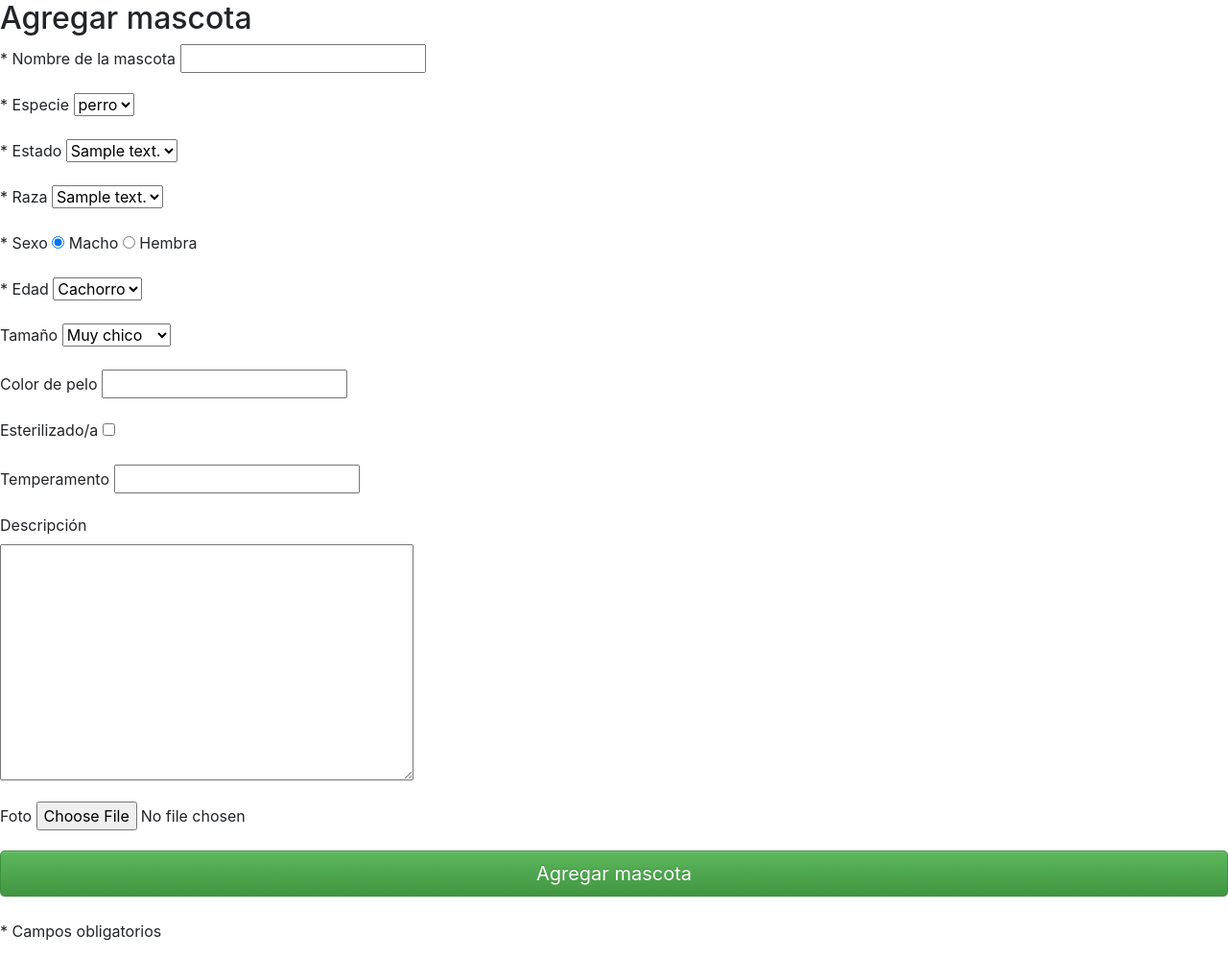
After one commit to m0ns3/adopcion, a CodeIgniter app: page /adopcion/index.php/mascotas/agregar_mascota in a window 1280 px wide. The commit adds this page. Shown: the whole page at 96% size. Run offline with CodeIgniter, Linux system fonts and the light colour scheme; tables that the repository leaves empty or names only in its code hold one stand-in row (values such as "Sample post"); some libraries are stand-ins or nearby versions.

```diff
--- a/application/controllers/mascotas.php
+++ b/application/controllers/mascotas.php
@@ -1,14 +1,130 @@
 <?php if ( ! defined('BASEPATH')) exit('No direct script access allowed');
 
-class Mascotas extends MY_Controller {
-  function __construct() {
-    parent::__construct();
+class Mascotas extends CI_Controller {
 
-  }
+	function __construct() {
+    	parent::__construct();
+    	$this->load->helper('form');
+    	$this->load->helper('text');
+    	$this->load->model('Mascotas_model');
+    	$this->load->library('form_validation');
+  	}
+	public function index(){
+		if ( ($this->session->userdata('logged_in')) == TRUE){
+			$user_id =  $this->session->userdata('usr_id');
+			$data['usuario'] = $this->session->userdata('usr_email');
+	       	if ($this->Mascotas_model->mostrar_mascotas($user_id)) {
+	       		$data['query'] = $this->Mascotas_model->mostrar_mascotas($user_id);
 
-  public function index(){
-    $this->load->view('common/header');
-    $this->load->view('common/admin_login_header');
-    $this->load->view('common/footer');
-  }
+	       	}else{
+	       		$data['query'] = FALSE;
+	       	}
+
+	       	$this->load->view('common/header');
+		    $this->load->view('common/login_header',$data);
+		    $this->load->view('mascotas/view_all_pets', $data);
+		    $this->load->view('common/footer');
+
+
+    	}else{
+    		redirect('signin');
+    	}
+
+	}
+
+	public function agregar_mascota(){
+
+		$data['page_heading'] = 'Agregar mascota';
+	    // paso los valores de las tablas obtenidos en el modelo, a la vista
+    	$data['estados_opciones'] = $this->Mascotas_model->mostrar_estados();
+    	$data['razas_opciones'] = $this->Mascotas_model->mostrar_razas();
+
+		$this->form_validation->set_rules('pet_nombre', 'Nombre de la mascota', 'trim|required|min_length[1]|max_length[50]');
+	    $this->form_validation->set_rules('pet_especie', 'Especie', 'required');
+	    $this->form_validation->set_rules('pet_estado', 'Estado', 'required');
+	    $this->form_validation->set_rules('pet_raza', 'Raza', 'required');
+	    $this->form_validation->set_rules('pet_sexo', 'Sexo', 'required');
+	    $this->form_validation->set_rules('pet_edad', 'Edad', 'required');
+	    $this->form_validation->set_rules('pet_color', 'Color de pelo', 'trim|min_length[1]|max_length[255]');
+	    //$this->form_validation->set_rules('pet_foto', 'Foto de la mascota', 'trim|required|min_length[1]|max_length[20]');
+
+	    if ($this->form_validation->run() == FALSE) {
+
+	    	$this->load->view('mascotas/agregar_mascota',$data);
+	    }else{
+	    	//do_upload();
+		    $imagen = 'pet_foto';
+		    $config['upload_path'] = '/var/www/html/prueba/upload/';
+		    $config['allowed_types'] = 'jpg|jpeg|png';
+		    $config['max_size'] = '2048';
+		    $config['max_width']  = '1024';
+		    $config['max_height']  = '768';
+		    $config['max_filename']  = '20';
+		    $config['remove_spaces']  = TRUE;
+
+    		$this->load->library('upload', $config);
+
+	    	if (! $this->upload->do_upload($imagen)){
+	    	  $data = array('fail' => $this->upload->display_errors(),
+	                        'success' => false);
+		      $this->load->view('mascotas/agregar_mascota', $data);
+		    }else{
+	    	  $image_data = $this->upload->data();
+		      $foto_nombre = $image_data['file_name'];
+
+
+	    	  $mascota = array(
+			        'nombre' => $this->input->post('pet_nombre'),
+			        'especie' => $this->input->post('pet_especie'),
+			        'Estados_idEstados' => intval($this->input->post('pet_estado')) + 1, //intval() me permite tomar el valor en int del string que se pasa como parámetro
+			        'Razas_idRazas' => intval($this->input->post('pet_raza')) + 1,
+			        'genero' => $this->input->post('pet_sexo'),
+			        'edad' => $this->input->post('pet_edad'),
+			        'tamanio' => $this->input->post('pet_tamanios'),
+			        'color' => $this->input->post('pet_color'),
+			        'esterilizado' => $this->input->post('pet_esterilizado'),
+			        'temperamento' => $this->input->post('pet_temperamento'),
+			        'descripcionMascota' => $this->input->post('pet_descripcion'),
+			        'Usuarios_idUsuarios' => $this->input->post('usr_id'),
+			        'foto_nombre' => $foto_nombre
+		     		);
+	    		if ($this->Mascotas_model->agregar_mascota($mascota)) {
+
+		            //$this->session->set_flashdata('mensaje', 'Se agregó la mascota correctamente.');
+		            //redirect('mascotas/agregar_mascota', 'refresh');
+		            echo "mascota agregada";
+        		}else {
+		            //$this->session->set_flashdata('error', 'Hubo un error, inténtalo nuevamente.');
+		            //redirect('mascotas/agregar_mascota', 'refresh');
+		            echo "error";
+        		}
+	    	}
+		}
+
+    }
+
+    // private function do_upload(){
+
+    // 	//$config['upload_path'] = base_url().'upload/';
+    // 	$config['upload_path'] = '/var/www/html/prueba/upload/';
+	   //  $config['allowed_types'] = 'jpg|jpeg|png';
+	   //  //$config['file_name'] = convert_accented_characters($_FILES['userfile']['name']);
+	   //  $config['max_size'] = '2048';
+	   //  $config['max_width']  = '1024';
+	   //  $config['max_height']  = '768';
+	   //  $config['max_filename']  = '20';
+	   //  $config['remove_spaces']  = TRUE;
+
+    // 	$this->load->library('upload', $config);
+
+    // 	if (! $this->upload->do_upload()){
+    // 	  $page_data = array('fail' => $this->upload->display_errors(),
+    //                      	 'success' => false);
+	   //    $this->load->view('mascotas/agregar_mascota', $page_data);
+	   //  }else{
+    // 	  $image_data = $this->upload->data();
+	   //    return $foto_nombre = $image_data['file_name'];
+    // 	}
+
+    // }
 }
--- /dev/null
+++ b/application/models/mascotas_model.php
@@ -0,0 +1,41 @@
+<?php if ( ! defined('BASEPATH')) exit('No direct script access allowed');
+
+class Mascotas_model extends CI_Model {
+  function __construct() {
+    parent::__construct();
+   }
+
+  public function mostrar_estados() {
+    // paso los valores que están en la BD para mostrarlos en la vista, en el dropdown
+  	$query = $this->db->query("SELECT descripcion FROM Estados");
+       foreach ($query->result() as $row){
+         $est[] = $row->descripcion;
+       }
+    return $est;
+  }
+  public function mostrar_razas() {
+  	$query = $this->db->query("SELECT descripcion FROM Razas");
+      foreach ($query->result() as $row){
+        $raz[] = $row->descripcion;
+      }
+    return $raz;
+  }
+
+  public function agregar_mascota($mascota) {
+    if ($this->db->insert('Mascotas', $mascota)) {
+      return true;
+    } else {
+      return false;
+    }
+  }
+  public function mostrar_mascotas($user) {
+    $this->db->where('usr_id', $user);
+    $r = $this->db->get('mascotas');
+
+    if ($r->num_rows() > 0) {
+      return $r;
+    } else {
+      return false;
+    }
+  }
+}
--- a/application/views/common/login_header.php
+++ b/application/views/common/login_header.php
@@ -13,7 +13,7 @@
   <!-- inicia menú -->
   <div id="usernav" class="collapse navbar-collapse">
     <ul class="nav navbar-nav">
-      <li><a href="#"><span class="glyphicon glyphicon-heart"></span> Mis mascotas publicadas</a></li>
+      <li><?php echo anchor('mascotas/', '<span class="glyphicon glyphicon-heart"></span> Mis mascotas publicadas'); ?></li>
       <li><?php echo anchor('me/editar_informacion', '<span class="glyphicon glyphicon-pencil"></span> Editar mi información'); ?></li>
     </ul>
     <ul class="nav navbar-nav navbar-right">
--- /dev/null
+++ b/application/views/mascotas/agregar_mascota.php
@@ -0,0 +1,144 @@
+<!DOCTYPE html>
+<html lang="en">
+<head>
+	<meta charset="UTF-8">
+	<meta http-equiv="X-UA-Compatible" content="IE=edge">
+	<meta name="viewport" content="width=device-width, user-scalable=no, initial-scale=1.0, maximum-scale=1.0, minimum-scale=1.0">
+	<title>Prueba</title>
+
+	<!-- Bootstrap core CSS -->
+	<link href="<?php echo base_url('bootstrap/css/bootstrap.min.css'); ?>" rel="stylesheet">
+
+	<!-- Bootstrap theme -->
+	<link href="<?php echo base_url('bootstrap/css/bootstrap-theme.min.css'); ?>" rel="stylesheet">
+
+</head>
+<body>
+	<div class="form">
+		<h2><?php echo $page_heading; ?></h2>
+
+		<?php if (isset($success) && $success == true) : ?>
+        <div class="alert alert-success">
+          <strong><?php echo 'Éxito'; ?></strong> <?php echo 'Tu imagen fué subida'; ?>
+        </div>
+      <?php endif ; ?>
+
+      <?php if (isset($fail) && $fail == true) : ?>
+        <div class="alert alert-danger">
+          <strong><?php echo 'Error'; ?> </strong> <?php echo 'La imagen no puede ser guardada en este momento'; ?>
+          <?php echo $fail ; ?>
+        </div>
+      <?php endif ; ?>
+
+		<?php echo form_open_multipart('mascotas/agregar_mascota','role="form" id="mascotaForm" class="form"') ; ?>
+
+		<div class="form-group">
+	      <?php echo form_error('pet_nombre'); ?>
+	      <label for="pet_nombre">* Nombre de la mascota</label>
+	      <?php echo form_input('pet_nombre'); ?>
+	    </div>
+
+	    <div class="form-group">
+	      <?php
+	      $especies = array('perro' => 'perro',
+	      					'gato'  => 'gato'
+	      					);
+	      echo form_error('pet_especie'); ?>
+	      <label id="pet_especie" for="pet_especie">* Especie</label>
+	      <?php echo form_dropdown('pet_especie', $especies); ?>
+	    </div>
+
+	    <div class="form-group">
+	      <?php echo form_error('pet_estado'); ?>
+	      <label id="pet_estado" for="pet_estado">* Estado</label>
+	      <?php echo form_dropdown('pet_estado', $estados_opciones); ?>
+	    </div>
+
+	    <div class="form-group">
+	      <?php echo form_error('pet_raza'); ?>
+	      <label id="pet_raza" for="pet_raza">* Raza</label>
+	      <?php echo form_dropdown('pet_raza', $razas_opciones); ?>
+	    </div>
+
+	    <div class="form-group">
+	      <?php echo form_error('pet_sexo'); ?>
+	      <label for="pet_sexo">* Sexo</label>
+			<input type="radio" name="pet_sexo" id="pet_sexo_macho"  value="macho" checked="" /> Macho
+			<input type="radio" name="pet_sexo" id="pet_sexo_hembra" value="hembra" /> Hembra
+	    </div>
+
+		<div class="form-group">
+	      <?php
+	      $edades = array('cachorro' => 'Cachorro',
+	      				'joven'    => 'Joven',
+	      				'adulto'   => 'Adulto',
+	      				'anciano'  => 'Anciano'
+	      				);
+	      echo form_error('pet_edad'); ?>
+	      <label id="pet_edad" for="pet_edad">* Edad</label>
+	      <?php echo form_dropdown('pet_edad', $edades); ?>
+	    </div>
+
+	    <div class="form-group">
+	      <?php
+	      $tamanios = array('muychico' => 'Muy chico',
+	      				   'chico'    => 'Chico',
+	      				   'mediano'  => 'Mediano',
+	      				   'grande'   => 'Grande',
+	      				   'muygrande'=> 'Muy grande'
+	      				);
+	      echo form_error('pet_tamanios'); ?>
+	      <label id="pet_tamanios" for="pet_tamanios">Tamaño</label>
+	      <?php echo form_dropdown('pet_tamanios', $tamanios); ?>
+	    </div>
+
+	    <div class="form-group">
+	      <?php echo form_error('pet_color'); ?>
+	      <label for="pet_color">Color de pelo</label>
+	      <?php echo form_input('pet_color'); ?>
+	    </div>
+
+		<div class="form-group">
+	      <?php echo form_error('pet_esterilizado'); ?>
+	      <label for="pet_esterilizado">Esterilizado/a</label>
+	      <?php echo form_checkbox('pet_esterilizado', 'S'); ?>
+	    </div>
+
+	    <div class="form-group">
+	      <?php echo form_error('pet_temperamento'); ?>
+	      <label for="pet_temperamento">Temperamento</label>
+	      <?php echo form_input('pet_temperamento'); ?>
+	    </div>
+
+	    <div class="form-group">
+	      <?php echo form_error('pet_descripcion'); ?>
+	      <label for="pet_descripcion">Descripción</label>
+	      <div><?php echo form_textarea('pet_descripcion'); ?></div>
+	    </div>
+
+	    <?php echo form_hidden('usr_id','1'); ?>
+
+	    <div class="form-group">
+	    	<label for="pet_foto">Foto</label>
+	    	<?php echo form_upload('pet_foto'); ?>
+	    </div>
+
+		<div>
+			<?php echo form_submit('submit', 'Agregar mascota', 'class="btn btn-lg btn-success btn-block"'); ?>
+		</div>
+		<?php echo form_close() ; ?>
+  		<br>
+  		<p>* Campos obligatorios</p>
+	</div>
+
+	<footer>
+			<!-- Bootstrap core JavaScript
+		================================================== -->
+		<!-- Placed at the end of the document so the pages
+		load faster -->
+		<script src="https://ajax.googleapis.com/ajax/libs/jquery/1.11.0/jquery.min.js"></script>
+		<script src="<?php echo base_url('bootstrap/js/bootstrap.min.js');?>"></script>
+	</footer>
+</body>
+
+</html>
--- a/css/estilos.css
+++ b/css/estilos.css
@@ -333,3 +333,9 @@ table .glyphicon-remove{
 table .glyphicon-pencil{
   color: black;
 }
+#sinpuntos{
+  list-style-type: none;
+}
+#img-chica{
+  width: 30%;
+}
```
Also changed, not shown: application/views/mascotas/view_all_pets.php (added, +47 -0 lines), img/dog.jpg (added).
